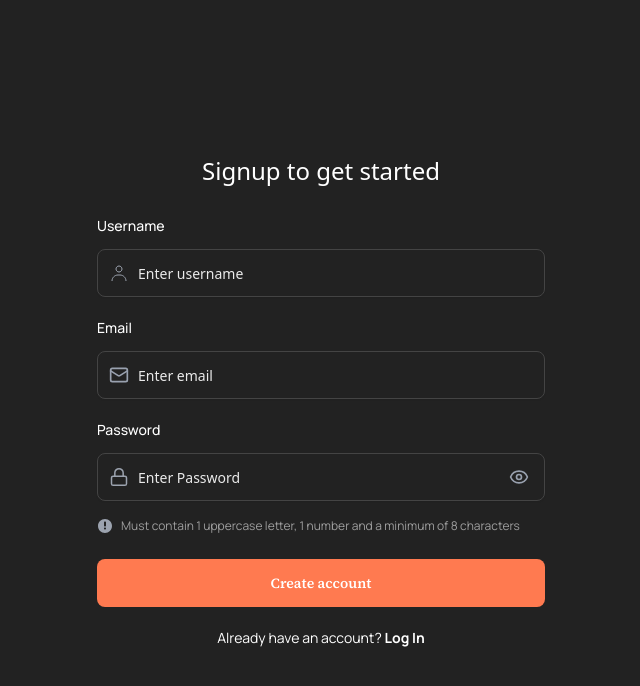
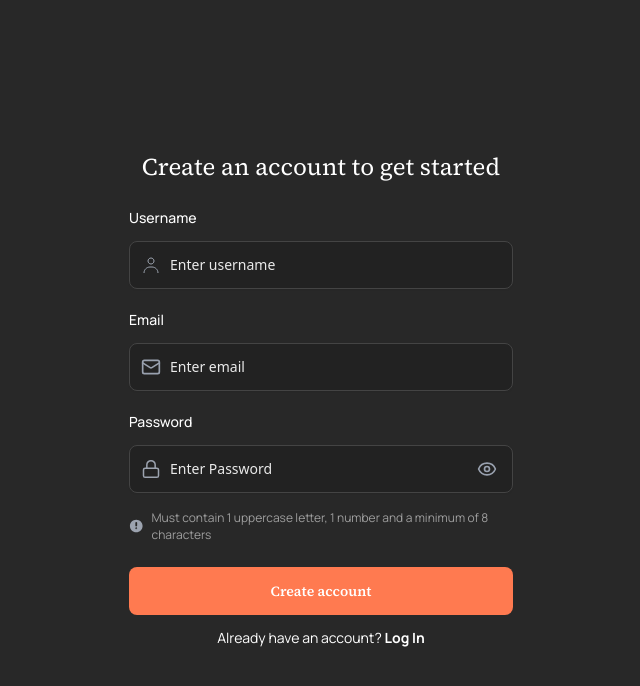
Before and after one commit to rahmlad-aramide/naija-nutri-hub-frontend, a Next.js app: page /signup in a window 1280 px wide. Shown: the top 686 px of the page, without its empty margins (319-959 px from the left). Built offline with nearby package versions, Linux system fonts and the light colour scheme.

Commit message:
feat: add reusable Timeline component

```diff
--- a/src/app/signup/page.tsx
+++ b/src/app/signup/page.tsx
@@ -4,21 +4,17 @@ import { SignupForm } from "@/components/features/signup/signup-form";
 
 export default function SignupPage() {
   return (
-    <div className="flex flex-col items-center justify-center min-h-screen bg-[#222222] px-4">
-      <main className="w-full max-w-md">
+    <div className="flex flex-col items-center justify-center min-h-screen background text-foreground">
+      <main className="w-full max-w-md px-8">
         <header className="mb-8 text-center">
-          <h1 className="text-2xl font-medium text-white">
-            Signup to get started
-          </h1>
+          <h1 className="text-2xl font-normal text-foreground leading-none" style={{ fontFamily: 'var(--font-source-serif-pro)' }}>Create an account to get started</h1>
         </header>
         <SignupForm />
-        <div className="mt-6 text-center">
-          <p
-            className="text-white text-sm leading-none"
-            style={{ fontFamily: "var(--font-manrope)" }}
-          >
+        <div className="mt-4 text-center">
+          <p className="text-foreground text-sm leading-none" style={{ fontFamily: 'var(--font-manrope)' }}>
+
             Already have an account?{" "}
-            <Link href="/login" className="font-bold">
+            <Link href="/login" className="font-bold hover:underline">
               Log In
             </Link>
           </p>
--- /dev/null
+++ b/src/components/ui/timeline.tsx
@@ -0,0 +1,32 @@
+import React from "react";
+
+interface TimelineEvent {
+  date: string;
+  time: string;
+  description: string;
+}
+
+interface TimelineProps {
+  events: TimelineEvent[];
+}
+
+export const Timeline: React.FC<TimelineProps> = ({ events }) => {
+  return (
+    <div className="relative border-l border-neutral-700 ml-4">
+      {events.map((event, index) => (
+        <div key={index} className="mb-8 ml-6">
+          {/* Dot */}
+          <div className="absolute w-3 h-3 bg-neutral-400 rounded-full -left-[7px] top-2" />
+
+          {/* Event content */}
+          <div>
+            <p className="text-sm text-neutral-400">
+              {event.date}, {event.time}
+            </p>
+            <p className="text-white font-medium">{event.description}</p>
+          </div>
+        </div>
+      ))}
+    </div>
+  );
+};
```
